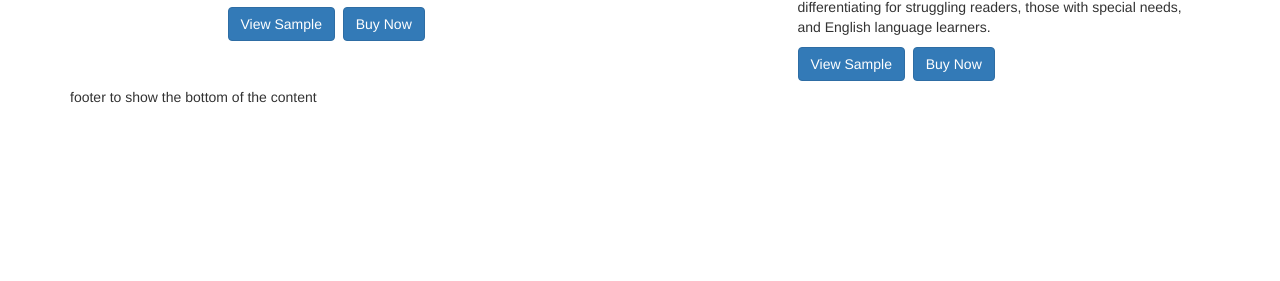
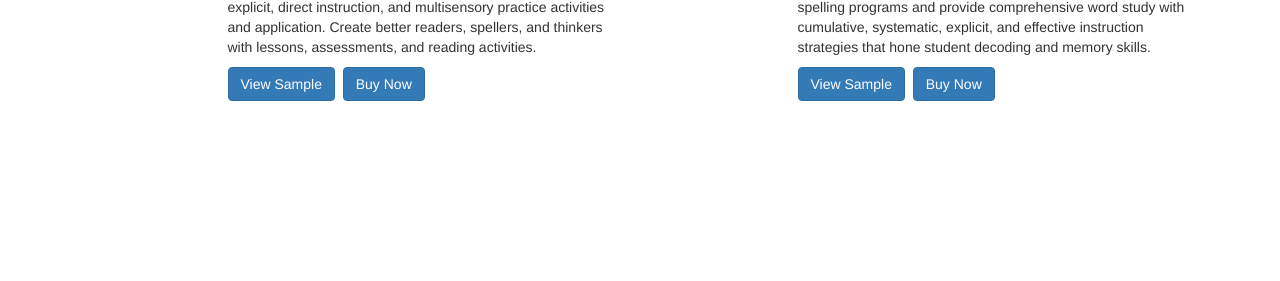
Before and after one commit to scottbickell/vsl-letrs-aligned-content-category-sorter, a plain HTML site: page index.html in a window 1280 px wide. Shown: the part 1840-2121 px from the top of the page. Before the commit the page ends 1947 px from the top, so only its background shows below. Drawn offline with nearby package versions, Linux system fonts and the light colour scheme.

Commit message:
Code cleanup

```diff
--- a/index.html
+++ b/index.html
@@ -5,22 +5,12 @@
     <meta charset="utf-8">
     <meta http-equiv="X-UA-Compatible" content="IE=edge">
     <meta name="viewport" content="width=device-width, initial-scale=1">
-    <!-- The above 3 meta tags *must* come first in the head; any other head content must come *after* these tags -->
     <title>LETRS Aligned working example</title>
-
-    <!-- Bootstrap -->
     <link href="https://stackpath.bootstrapcdn.com/bootstrap/3.3.7/css/bootstrap.min.css" rel="stylesheet">
-
-    <!-- HTML5 shim and Respond.js for IE8 support of HTML5 elements and media queries -->
-    <!-- WARNING: Respond.js doesn't work if you view the page via file:// -->
-    <!--[if lt IE 9]>
-      <script src="https://oss.maxcdn.com/html5shiv/3.7.3/html5shiv.min.js"></script>
-      <script src="https://oss.maxcdn.com/respond/1.4.2/respond.min.js"></script>
-    <![endif]-->
 
     <style>
         .cat-container {
-            height: 300px;
+            height: 400px;
         }
 
         .mb-20 {
```
